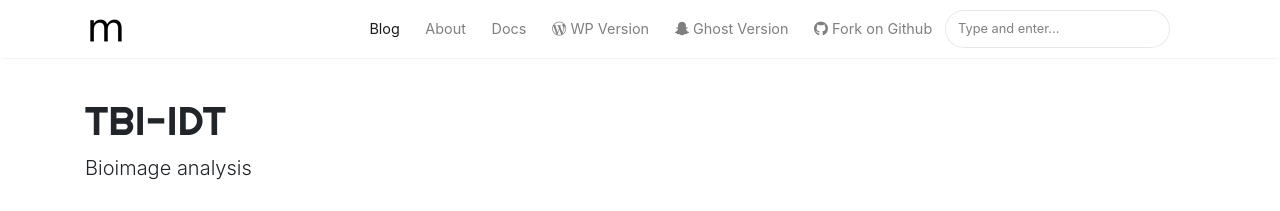
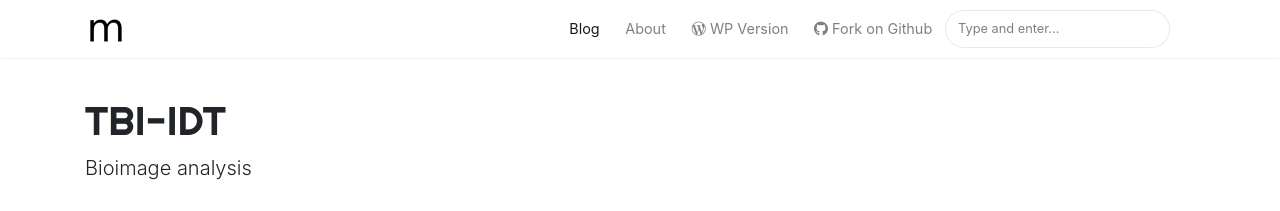
Before and after one commit to Turku-BioImaging/turku-bioimaging.github.io, a Jekyll site: the page built from index.html, in a window 1280 px wide. Shown: the top 211 px of the page. Built offline with Jekyll 4.4.1, drawn with Linux system fonts in a browser that asks for light colours; nearby versions of some CDN libraries; the list of posts is cut into pages by our own code.

Commit message:
remove items from navigation

```diff
--- a/_layouts/default.html
+++ b/_layouts/default.html
@@ -76,15 +76,7 @@ ga('send', 'pageview');
                 </li>
 
                 <li class="nav-item">
-                <a target="_blank" class="nav-link" href="https://bootstrapstarter.com/bootstrap-templates/template-mediumish-bootstrap-jekyll/"> Docs</a>
-                </li>
-
-                <li class="nav-item">
                 <a target="_blank" class="nav-link" href="https://www.wowthemes.net/themes/mediumish-wordpress/"><i class="fab fa-wordpress-simple"></i> WP Version</a>
-                </li>
-
-                <li class="nav-item">
-                <a target="_blank" class="nav-link" href="https://www.wowthemes.net/themes/mediumish-ghost/"><i class="fab fa-snapchat-ghost"></i> Ghost Version</a>
                 </li>
 
                 <li class="nav-item">
```
